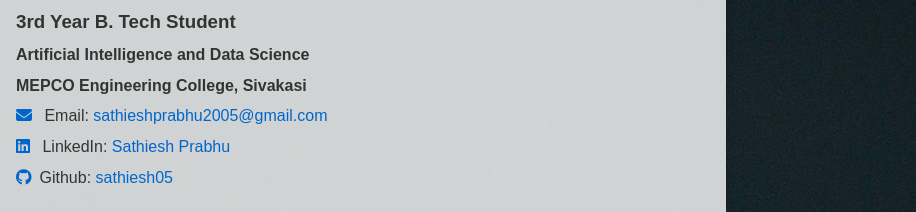
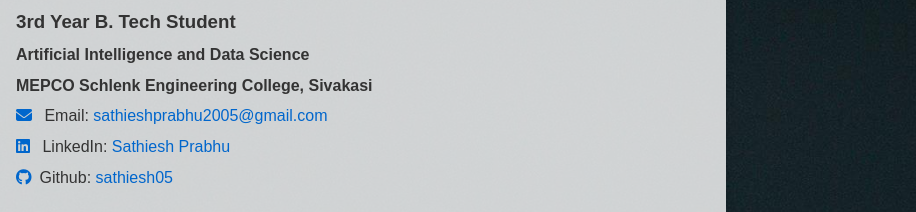
Before and after one commit to sathiesh05/SImple_Resume.github.io, a plain HTML site: page index.html in a window 1280 px wide. Shown: the part 174-386 px from the top of the page, 364-1280 px from the left. Drawn offline with Linux system fonts and the light colour scheme.

Commit message:
Update index.html

```diff
--- a/index.html
+++ b/index.html
@@ -31,7 +31,7 @@
                 <h1>R. Sathiesh Prabhu</h1>
                 <h3>3rd Year B. Tech Student</h3>
                 <h4>Artificial Intelligence and Data Science</h4>
-                <h4>MEPCO Engineering College, Sivakasi</h4>
+                <h4>MEPCO Schlenk Engineering College, Sivakasi</h4>
                 <p><i class="fas fa-envelope"></i> Email: <a href="mailto:sathieshprabhu2005@gmail.com">sathieshprabhu2005@gmail.com</a></p>
                 <p><i class="fab fa-linkedin"></i> LinkedIn: <a href="https://www.linkedin.com/in/sathieshprabhu">Sathiesh Prabhu</a></p>
                 <p><i class="fab fa-github"></i>Github: <a href="https://github.com/sathiesh05">sathiesh05</a></p>
```
